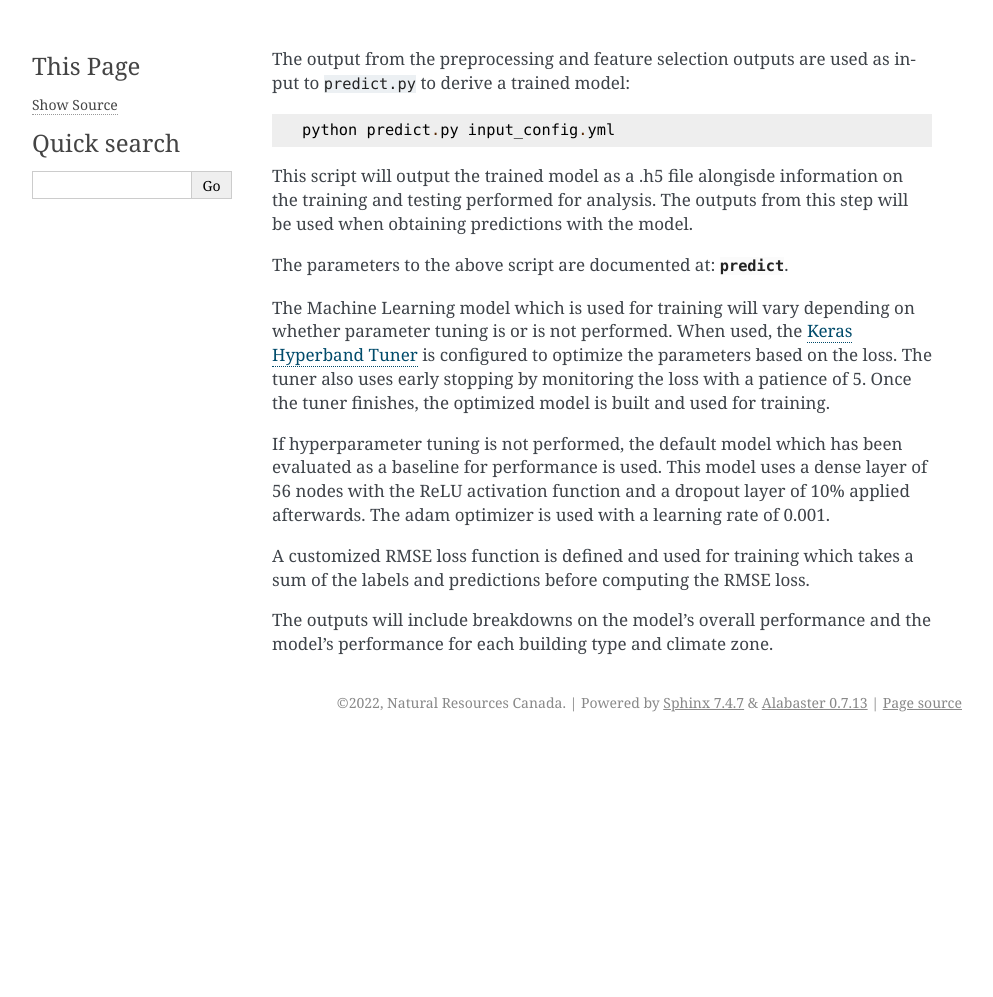
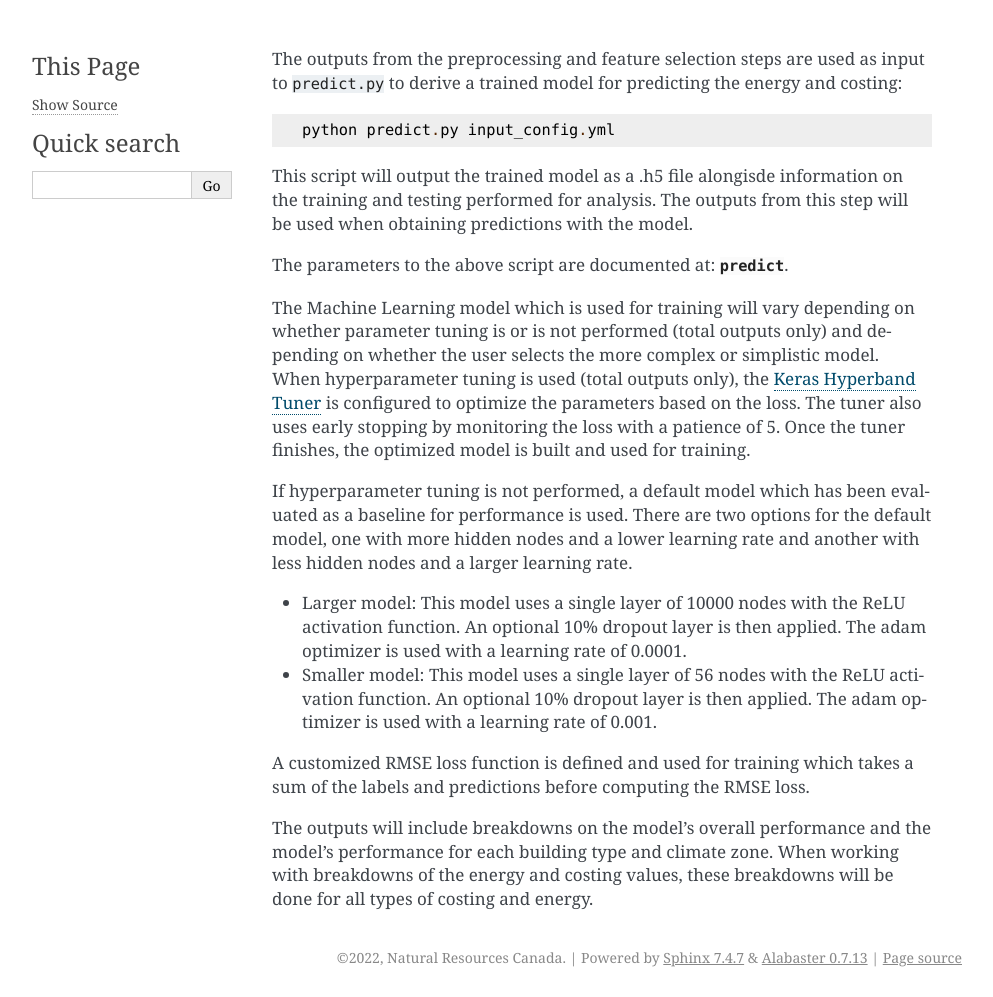
Before and after one commit to canmet-energy/btap_ml, a Sphinx documentation site: the page built from docs/usage/predict.rst, in a window 1280 px wide. Shown: the whole page, without its empty margins (148-1141 px from the left). Built offline with Sphinx 7.4.7, drawn with Linux system fonts in a browser that asks for light colours; before the commit the page ends 900 px from its top, so only the background shows below that.

Commit message:
Multiple outputs all working. Updated documentation and minor fixes.

```diff
--- a/docs/usage/feature_selection.rst
+++ b/docs/usage/feature_selection.rst
@@ -12,7 +12,11 @@ to search for the most optimal features from the preprocessed data.
 
     Feature selection is performed using the X_train and the y_train set.
 
-Feature selection can be perfomed using any of the following estimator types:
+To determine which features are useful for predicting the total energy and total costing we use:
+
+* MultiTaskLassoCV
+
+Feature selection can be perfomed using any of the following estimator types when predicting the total energy or total costing:
 
 * Linear Regression
 * XGBRegressor
--- a/docs/usage/predict.rst
+++ b/docs/usage/predict.rst
@@ -1,5 +1,5 @@
-The output from the preprocessing and feature selection outputs are used as input to ``predict.py``
-to derive a trained model::
+The outputs from the preprocessing and feature selection steps are used as input to ``predict.py``
+to derive a trained model for predicting the energy and costing::
 
     python predict.py input_config.yml
 
@@ -9,13 +9,18 @@ performed for analysis. The outputs from this step will be used when obtaining p
 The parameters to the above script are documented at: :py:mod:`predict`.
 
 The Machine Learning model which is used for training will vary depending on whether parameter tuning is or is not
-performed. When used, the `Keras Hyperband Tuner <https://keras.io/api/keras_tuner/tuners/hyperband/>`_ is configured
+performed (total outputs only) and depending on whether the user selects the more complex or simplistic model.
+When hyperparameter tuning is used (total outputs only), the `Keras Hyperband Tuner <https://keras.io/api/keras_tuner/tuners/hyperband/>`_ is configured
 to optimize the parameters based on the loss. The tuner also uses early stopping by monitoring the loss with a
 patience of 5. Once the tuner finishes, the optimized model is built and used for training.
 
-If hyperparameter tuning is not performed, the default model which has been evaluated as a baseline for performance is used.
-This model uses a dense layer of 56 nodes with the ReLU activation function and a dropout layer of 10% applied afterwards. The adam optimizer is used with a learning rate of 0.001.
+If hyperparameter tuning is not performed, a default model which has been evaluated as a baseline for performance is used.
+There are two options for the default model, one with more hidden nodes and a lower learning rate and another with less hidden nodes and a larger learning rate.
+
+* Larger model: This model uses a single layer of 10000 nodes with the ReLU activation function. An optional 10% dropout layer is then applied. The adam optimizer is used with a learning rate of 0.0001.
+* Smaller model: This model uses a single layer of 56 nodes with the ReLU activation function. An optional 10% dropout layer is then applied. The adam optimizer is used with a learning rate of 0.001.
 
 A customized RMSE loss function is defined and used for training which takes a sum of the labels and predictions before computing the RMSE loss.
 
 The outputs will include breakdowns on the model's overall performance and the model's performance for each building type and climate zone.
+When working with breakdowns of the energy and costing values, these breakdowns will be done for all types of costing and energy.
--- a/docs/usage/quickstart.rst
+++ b/docs/usage/quickstart.rst
@@ -22,7 +22,7 @@ config files can also be used.
 .. warning::
 
    Depending on the size of the input files, the amount of RAM needed can be exceedingly high. Thus, the inputs should be split
-   as needed if the RAM usage is too high.
+   as needed if the RAM usage is too high. Further works can add the functionality to further train a model.
 
 Training a model
 ----------------
@@ -42,7 +42,8 @@ Getting model predictions
 
 With a trained Machine Learning model in the form of a .h5 file, the model will be used to obtain the predicted daily Megajoules per meter squared
 and the predicted aggregated Gigajoules per meter squared for energy predictions (for a specified timeframe) for a batch of specified building files
-within a specified directory. Costing predictions will then be output.
+within a specified directory. Costing predictions will then be output. The ouputs can be provided as the total energy/costing values or the
+brekdowns of those totals depending on which Docker image available is used.
 Obtaining the predictions from a model can be performed by calling the ``run_model.py`` file and passing the appropriate arguements.
 Assuming that only the ``input_config.yml`` file is used and located inside of the current directory, the arguement to pass is::
 
--- a/docs/usage/weather.rst
+++ b/docs/usage/weather.rst
@@ -15,7 +15,8 @@ is processed.
 .. note::
 
     The weather data is only loaded for energy preprocessing and if there are connection issues, the code may
-    return an error when retrieving the weather from the repo.
+    return an error when retrieving the weather from the repo. You can try running the program again if this
+    arises.
 
 .. code::
 
```
Also changed, not shown: docs/usage/kubeflow_pipeline.rst (deleted, +0 -42 lines), docs/usage/model_run.rst (deleted, +0 -26 lines), docs/usage/preprocessing.rst (+7 -1 lines), docs/usage/train_model_pipeline.rst (+7 -1 lines), 3 other files.
